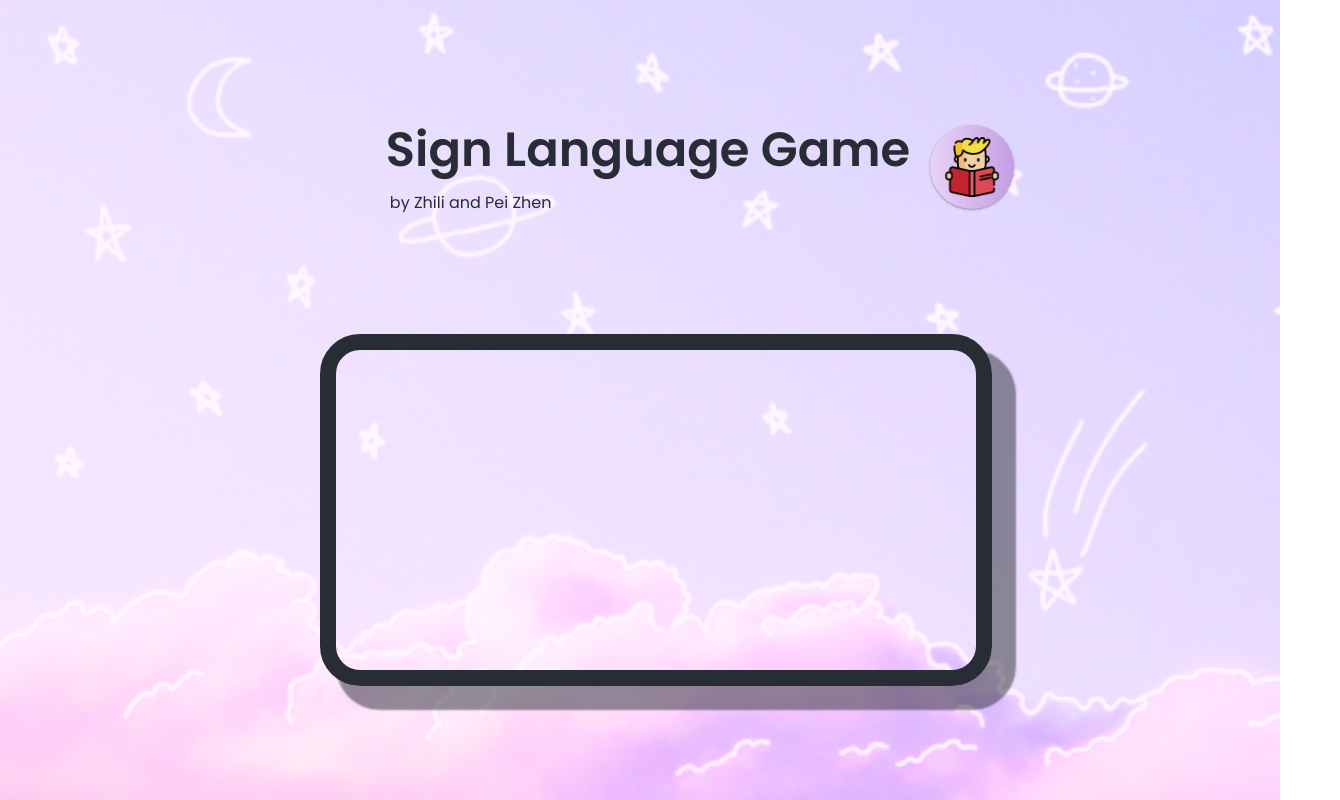
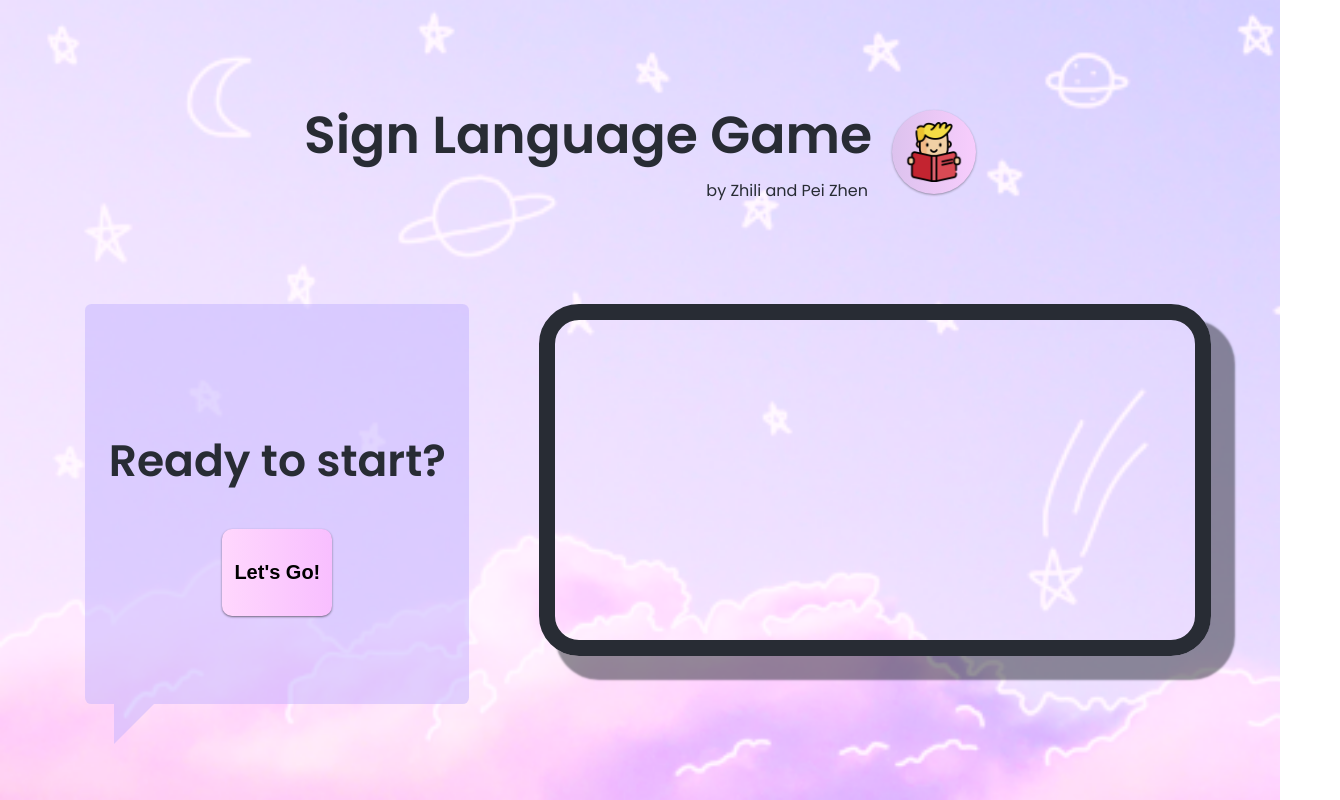
Before and after one commit to yappeizhen/AlphaSign, a React (Create React App) app in the folder ReactCV/: page / in a window 1280 px wide. Shown: the whole page, 1340 px wide, since content can reach past the window. Built offline with nearby package versions, Linux system fonts and the light colour scheme; no server answers.

Commit message:
[Dialog] Created dialog component to render interaction

```diff
--- a/ReactCV/src/App.css
+++ b/ReactCV/src/App.css
@@ -34,7 +34,6 @@
   flex-direction: row;
   align-items: center;
   justify-content: center;
-  margin-left: 120px;
   width: 100%;
 }
 
@@ -47,9 +46,29 @@
   }
 }
 h1 {
-  font-size: 48px;
+  font-size: 52px;
   padding: 0;
   margin: 0;
+}
+h2 {
+  font-size: 44px;
+}
+.content-body {
+  display: flex;
+  flex-direction: row;
+  justify-content: space-evenly;
+  align-items: flex-start;
+  height: 100%;
+  width: 100%;
+}
+.left-panel {
+  display: flex;
+  flex-direction: column;
+  flex-wrap: wrap;
+  justify-content: flex-start;
+  align-items: flex-start;
+  height: 100%;
+  width: 30%;
 }
 .cam-wrapper {
   position: relative;
@@ -62,10 +81,6 @@ h1 {
 }
 .canvas {
   position: absolute;
-  margin-left: auto;
-  margin-right: auto;
-  left: 0;
-  right: 0;
   text-align: center;
   z-index: 8;
   width: 100%;
@@ -73,10 +88,6 @@ h1 {
   border-radius: 40px;
 }
 .webcam {
-  margin-left: auto;
-  margin-right: auto;
-  left: 0;
-  right: 0;
   text-align: center;
   z-index: 9;
   width: 100%;
@@ -96,7 +107,7 @@ h1 {
   justify-content: center;
 }
 .name-text {
-  text-align: left;
+  text-align: right;
   margin: 4px;
 }
 .study-button {
@@ -113,9 +124,9 @@ h1 {
 .gradient-button {
   background-image: linear-gradient(
     to right,
-    #e8d4f5 0%,
-    rgb(196, 156, 228) 51%,
-    #e2c5f5 100%
+    #dcc2ee 0%,
+    rgb(248, 205, 253) 51%,
+    #e0b8fa 100%
   );
   transition: 0.5s;
   background-size: 200% auto;
@@ -162,15 +173,38 @@ h1 {
   width: 60px;
 }
 @media only screen and (max-width: 680px) {
+  .App-container {
+    justify-content: space-evenly;
+    height: auto;
+  }
   h1 {
     font-size: 24px;
+  }
+  h2 {
+    font-size: 20px;
   }
   p {
     font-size: 12px;
   }
+  .content-body {
+    flex-direction: column-reverse;
+    justify-content: center;
+    align-items: center;
+    height: auto;
+  }
+  .left-panel {
+    width: 70%;
+    margin-top: 32px;
+    height: auto;
+    justify-content: center;
+    align-items: center;
+  }
   .name-text {
     text-align: center;
     padding: 0;
+  }
+  .cam-wrapper {
+    width: 70%;
   }
   .web-cam {
     height: 60%;
--- a/ReactCV/src/App.js
+++ b/ReactCV/src/App.js
@@ -4,11 +4,13 @@ import "./App.css";
 import React, { useEffect, useRef, useState } from "react";
 import Webcam from "react-webcam";
 
-import { Modal } from '@material-ui/core';
+import { Grid, Modal } from '@material-ui/core';
 import * as tf from "@tensorflow/tfjs";
 
 import aslImg from "../src/assets/images/ASL_Alphabet.png"
 import studyIcon from "../src/assets/images/study.png";
+import DSButton from "./components/DSButton";
+import TextBubble from "./components/TextBubble";
 // 2. TODO - Import drawing utility here
 // e.g. import { drawRect } from "./utilities";
 import { drawRect } from "./utilities";
@@ -109,7 +111,13 @@ function App() {
             className="asl-modal">
             <img src={aslImg} className="asl-img" />
           </Modal>
-
+        </div>
+        <div className="content-body">
+          <div className="left-panel">
+            <TextBubble>
+              <h2>Ready to start?</h2>
+              <DSButton text="Let's Go!"/>
+            </TextBubble>
           </div>
           <div className="cam-wrapper">
             <Webcam
@@ -123,6 +131,7 @@ function App() {
             />
           </div>
         </div>
+      </div>
     </div >
   );
 }
--- /dev/null
+++ b/ReactCV/src/components/DSButton.js
@@ -0,0 +1,47 @@
+// Import dependencies
+import React from "react";
+import styled from "styled-components"
+
+const StyledButton = styled.button`
+    outline: none;
+    border: none;
+    cursor: pointer;
+    display: flex;
+    justify-content: center;
+    padding: 12px;
+    border-radius: 10px;
+    box-shadow: 0 1px 3px rgba(0, 0, 0, 0.12), 0 1px 2px rgba(0, 0, 0, 0.4);
+    transition: all 0.3s cubic-bezier(0.25, 0.8, 0.25, 1);
+    width: auto;
+    background-image: linear-gradient(
+        to right,
+        rgb(258, 215, 253) 0%,
+        rgb(248, 190, 393) 51%,
+        rgb(258, 215, 280) 100%
+    );
+    transition: 0.5s;
+    background-size: 200% auto;
+
+  &:hover {
+    background-position: right center;
+    box-shadow: 0 10px 20px rgba(0, 0, 0, 0.19), 0 6px 6px rgba(0, 0, 0, 0.23);
+    margin: 8px 0px 10px;
+  }
+`;
+const StyledText = styled.p`
+    font-size: 20px;
+    font-weight: 600;
+    @media only screen and (max-width: 680px) {
+        font-size: 12px;
+    }
+`;
+function DSButton({ text }) {
+
+    return (
+        <StyledButton>
+            <StyledText>{text}</StyledText>
+        </StyledButton>
+    );
+}
+
+export default DSButton;
--- /dev/null
+++ b/ReactCV/src/components/TextBubble.js
@@ -0,0 +1,43 @@
+// Import dependencies
+import React from "react";
+import styled from "styled-components"
+
+const Bubble = styled.div`
+    position: relative;
+	background: rgb(196, 180, 328, 0.5);
+	border-radius: .4em;
+    width: 100%;
+    height: 400px;
+    display: flex;
+    flex-direction: column;
+    justify-content: center;
+    align-items: center;
+    &::after {
+        content: '';
+        position: absolute;
+        bottom: 0;
+        left: 10%;
+        width: 0;
+        height: 0;
+        border: 40px solid transparent;
+        border-top-color: rgb(196, 180, 328, 0.5);
+        border-bottom: 0;
+        border-left: 0;
+        margin-left: -10px;
+        margin-bottom: -40px;
+    }
+    @media only screen and (max-width: 680px) {
+        height: auto;
+        padding: 20px;
+    }
+`;
+function TextBubble({ children }) {
+
+    return (
+        <Bubble>
+            {children}
+        </Bubble>
+    );
+}
+
+export default TextBubble;
```
Lines whose indentation alone changed are shown as unchanged.
